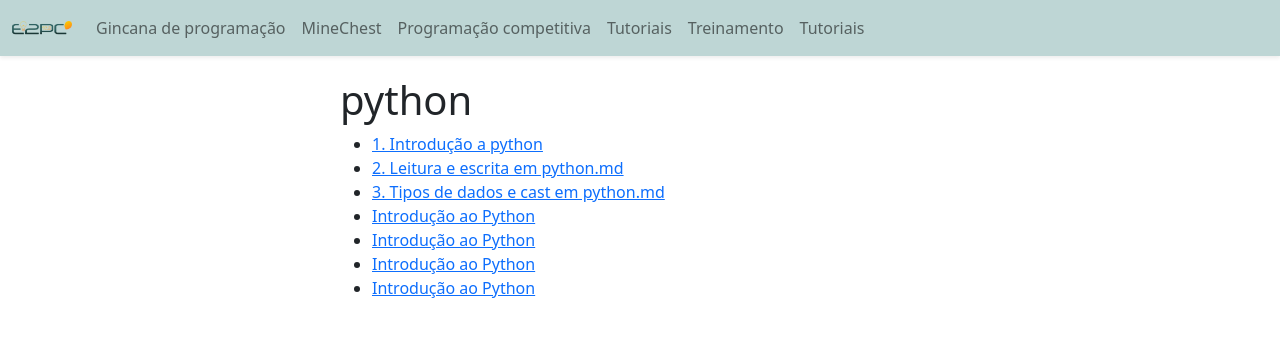
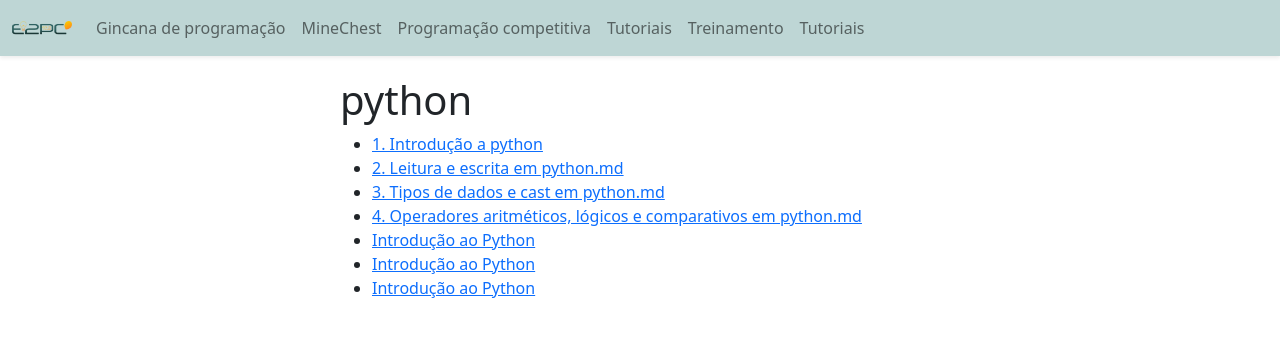
Before and after one commit to E2PC/ProjectPage, a Jekyll site: the page built from tutoriais/python/python_sumario.md, in a window 1280 px wide and 900 px high. Shown: the top 337 px of the window. Built offline with Jekyll 4.4.1, drawn with Linux system fonts in a browser that asks for light colours; nearby versions of some CDN libraries; a script that is not in the unit is left out.

Commit message:
Update and rename 4. operadores aritméticos, lógicos e comparativos em python.md to 4_operadores_em_python.md

```diff
--- a/tutoriais/python/4. operadores aritméticos, lógicos e comparativos em python.md
+++ b/tutoriais/python/4_operadores_em_python.md
@@ -1,8 +1,8 @@
 ---
-title: Python
+title: 4. Operadores aritméticos, lógicos e comparativos em python.md
 layout: template
-filename: python
-button: Introdução ao Python
+filename: 4_operadores_em_python
+button: 4. Operadores aritméticos, lógicos e comparativos em python.md
 type: python
 ---
 
@@ -30,6 +30,6 @@ São os símbolos e caracteres responsáveis por abstrair a lógica a ser implem
 *imagem retirada de [link](<https://pythonacademy.com.br/blog/operadores-aritmeticos-e-logicos-em-python>)
 <br>
 
-[Próxima página](<5. estruturas condicionais em python.md>)
+[Próxima página](<5_estruturas_condicionais_em_python.md>)
 [sumário](<python_sumario.md>)
-[Pagína anterior](<3. tipos de dados e cast em python.md>)
+[Pagína anterior](<3_tipos_de_dados_e_cast_em_python.md>)
```
